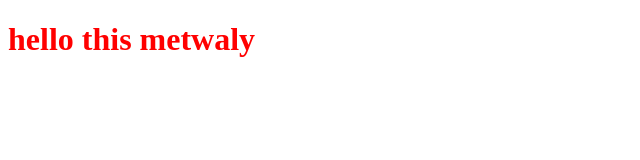
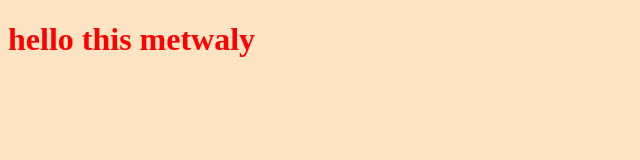
Before and after one commit to metwaly564/proj, a plain HTML site: page index.html in a window 1280 px wide. Shown: the whole page, without its empty margins (0-640 px from the left). Drawn offline with Linux system fonts and the light colour scheme.

Commit message:
add background

```diff
--- a/style.css
+++ b/style.css
@@ -2,3 +2,7 @@ h1
 {
 color: red;
 }
+body
+{
+    background-color: bisque;
+}
```
